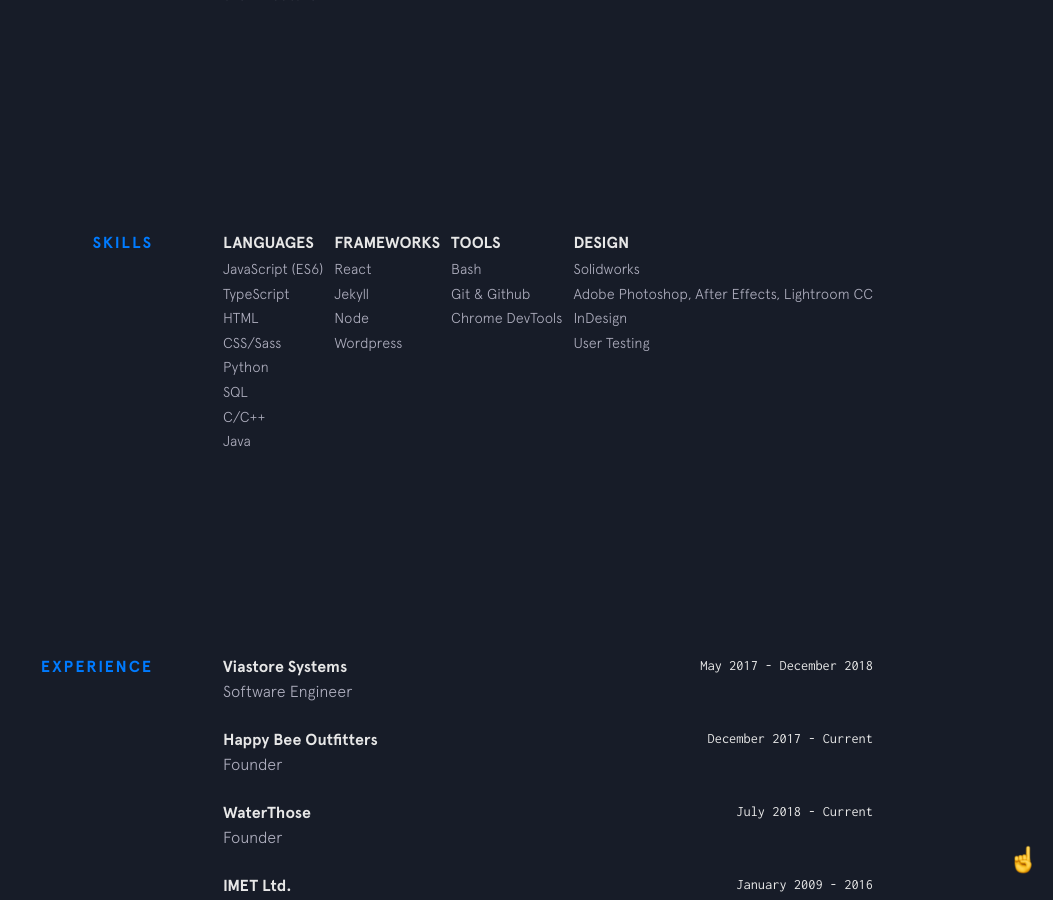
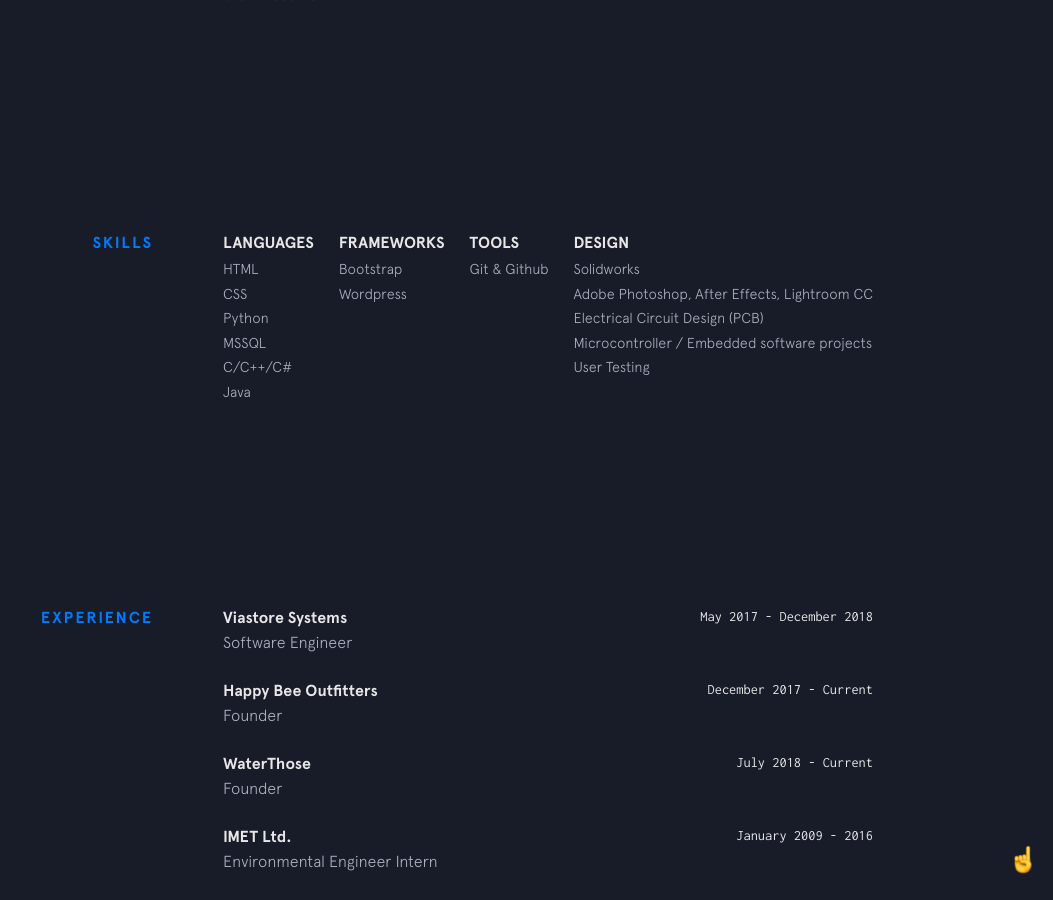
Before and after one commit to ChristianYap/ChristianYap, a Jekyll site: the page built from index.html, in a window 1280 px wide and 900 px high, scrolled down 1240 px. Shown: the whole window, without its empty margins (227-1280 px from the left). Built offline with Jekyll 4.4.1, drawn with Linux system fonts in a browser that asks for light colours; nearby versions of some CDN libraries.

Commit message:
Update skills.yml

```diff
--- a/_data/skills.yml
+++ b/_data/skills.yml
@@ -1,26 +1,21 @@
 languages:
-  - item: JavaScript (ES6)
-  - item: TypeScript
   - item: HTML
-  - item: CSS/Sass
+  - item: CSS
   - item: Python
-  - item: SQL
-  - item: C/C++
+  - item: MSSQL
+  - item: C/C++/C#
   - item: Java
 
 frameworks:
-  - item: React
-  - item: Jekyll
-  - item: Node
+  - item: Bootstrap
   - item: Wordpress
 
 tools:
-  - item: Bash
   - item: Git & Github
-  - item: Chrome DevTools
 
 design:
   - item: Solidworks
   - item: Adobe Photoshop, After Effects, Lightroom CC
-  - item: InDesign
+  - item: Electrical Circuit Design (PCB)
+  - item: Microcontroller / Embedded software projects
   - item: User Testing
```
